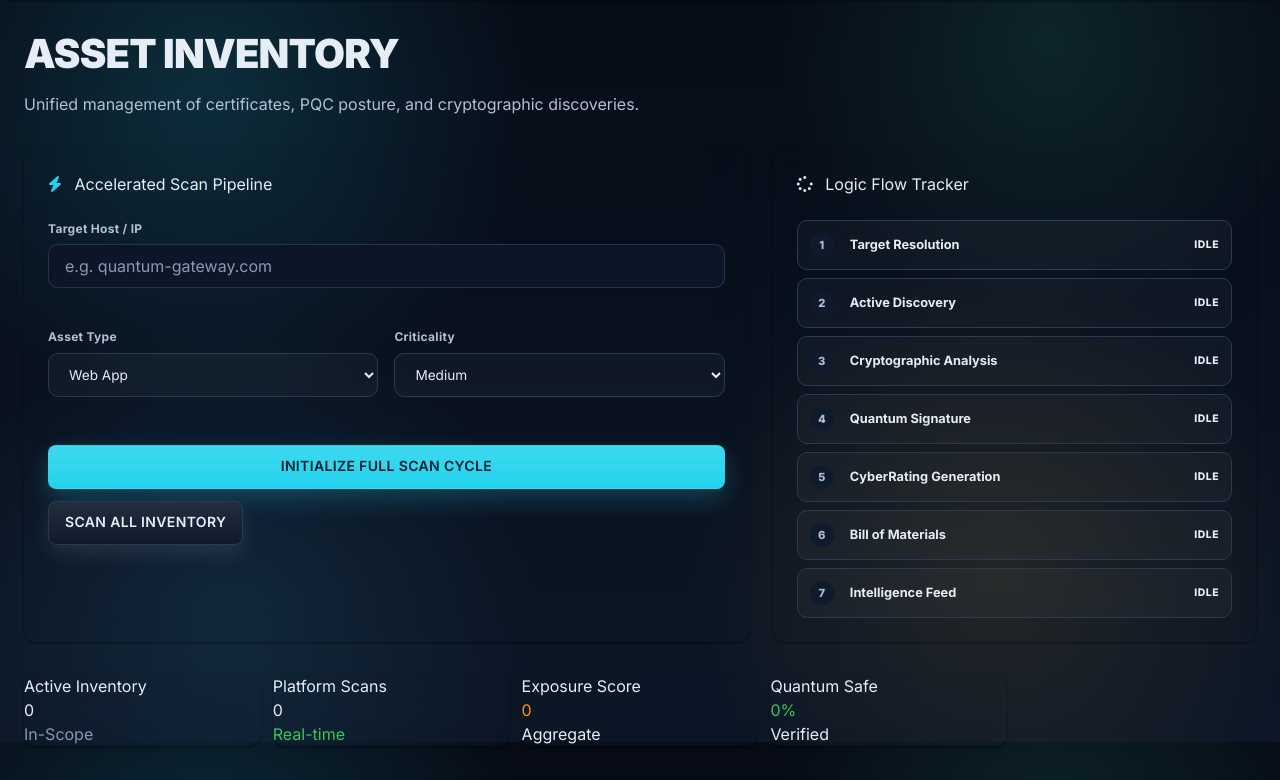
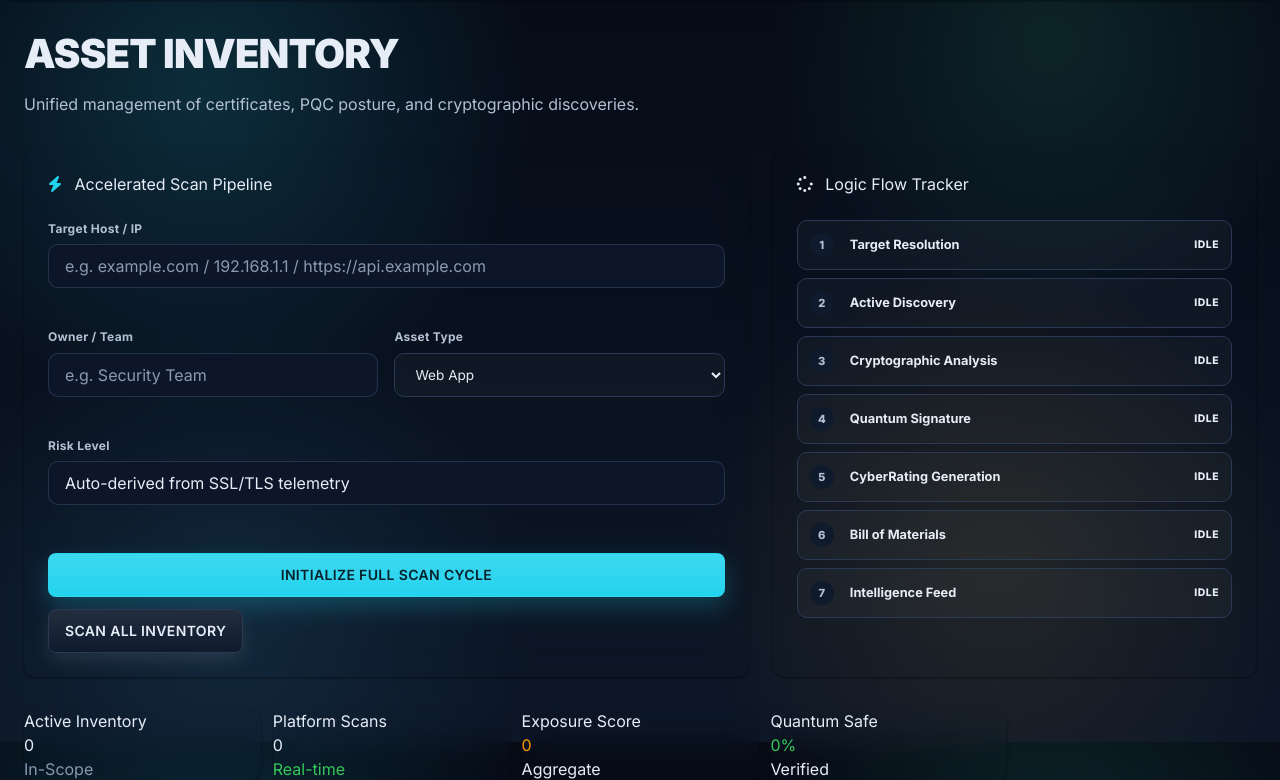
Before and after one commit to kolavtz/molten-rocket-quantum_scanner, a Flask app: template web/templates/asset_inventory.html in a window 1280 px wide. Shown: the part 58-838 px from the top of the page. Run offline with Flask 3, Linux system fonts and the light colour scheme; the template is opened without the code that fills it, so the values that code supplies are empty; some libraries are stand-ins or nearby versions.

Commit message:
feat: update asset inventory form with additional fields for owner and improved target input

```diff
--- a/web/templates/asset_inventory.html
+++ b/web/templates/asset_inventory.html
@@ -282,7 +282,11 @@
                 <input type="hidden" name="csrf_token" value="{{ csrf_token() }}">
                 <div class="form-group" style="grid-column: span 2;">
                     <label style="font-size: 0.75rem; font-weight: 700; color: var(--text-secondary); margin-bottom: 0.4rem; display: block;">Target Host / IP</label>
-                    <input name="target" type="text" class="inventory-input" placeholder="e.g. quantum-gateway.com" required>
+                    <input name="target" type="text" class="inventory-input" placeholder="e.g. example.com / 192.168.1.1 / https://api.example.com" required>
+                </div>
+                <div class="form-group">
+                    <label style="font-size: 0.75rem; font-weight: 700; color: var(--text-secondary); margin-bottom: 0.4rem; display: block;">Owner / Team</label>
+                    <input name="owner" type="text" class="inventory-input" placeholder="e.g. Security Team">
                 </div>
                 <div class="form-group">
                     <label style="font-size: 0.75rem; font-weight: 700; color: var(--text-secondary); margin-bottom: 0.4rem; display: block;">Asset Type</label>
@@ -293,14 +297,10 @@
                         <option>VPN/Gateway</option>
                     </select>
                 </div>
-                <div class="form-group">
-                    <label style="font-size: 0.75rem; font-weight: 700; color: var(--text-secondary); margin-bottom: 0.4rem; display: block;">Criticality</label>
-                    <select name="risk_level" class="inventory-input">
-                        <option>Low</option>
-                        <option selected>Medium</option>
-                        <option>High</option>
-                        <option>Critical</option>
-                    </select>
+                <div class="form-group" style="grid-column: span 2;">
+                    <label style="font-size: 0.75rem; font-weight: 700; color: var(--text-secondary); margin-bottom: 0.4rem; display: block;">Risk Level</label>
+                    <input type="text" class="inventory-input" value="Auto-derived from SSL/TLS telemetry" readonly>
+                    <input type="hidden" name="risk_level" value="Medium">
                 </div>
                 <button type="submit" class="button" style="grid-column: span 2; margin-top: 0.5rem;">Initialize Full Scan Cycle</button>
             </form>
```
Also changed, not shown: .github/workflows/release-package.yml.
